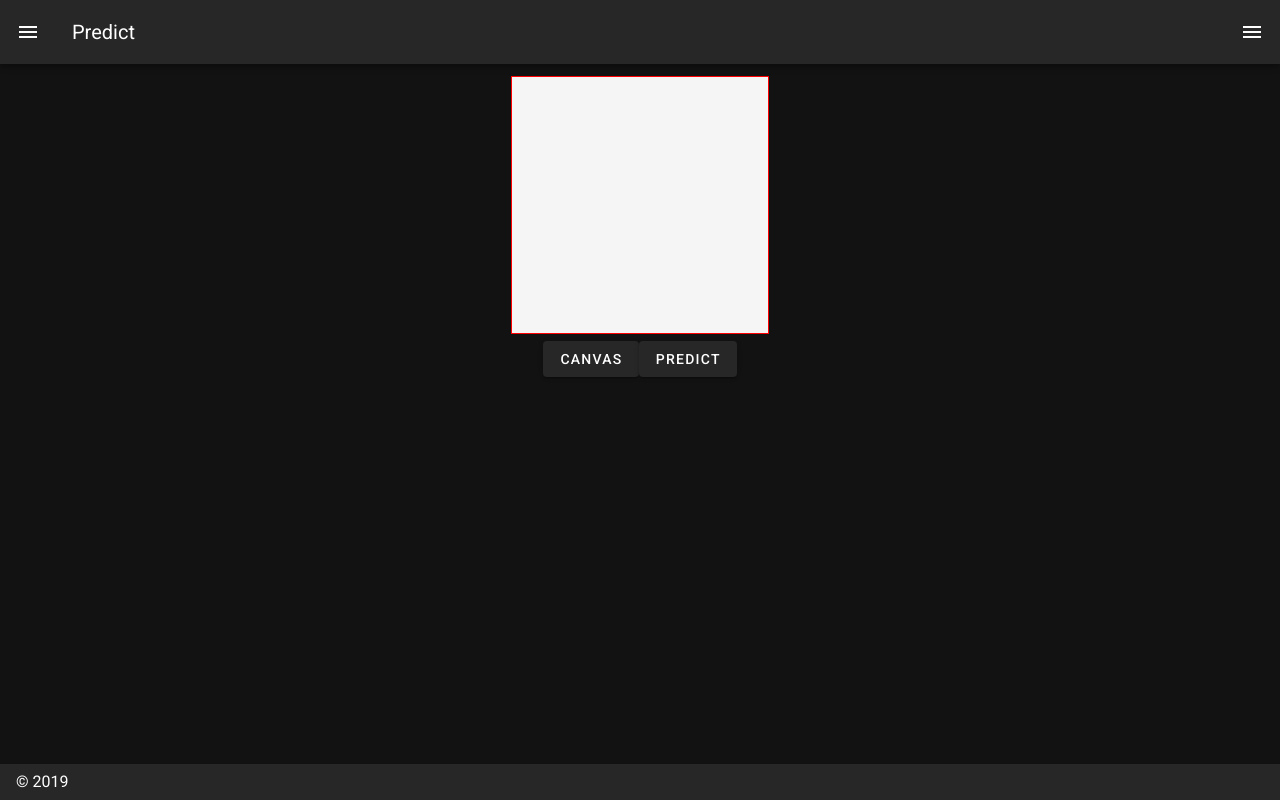
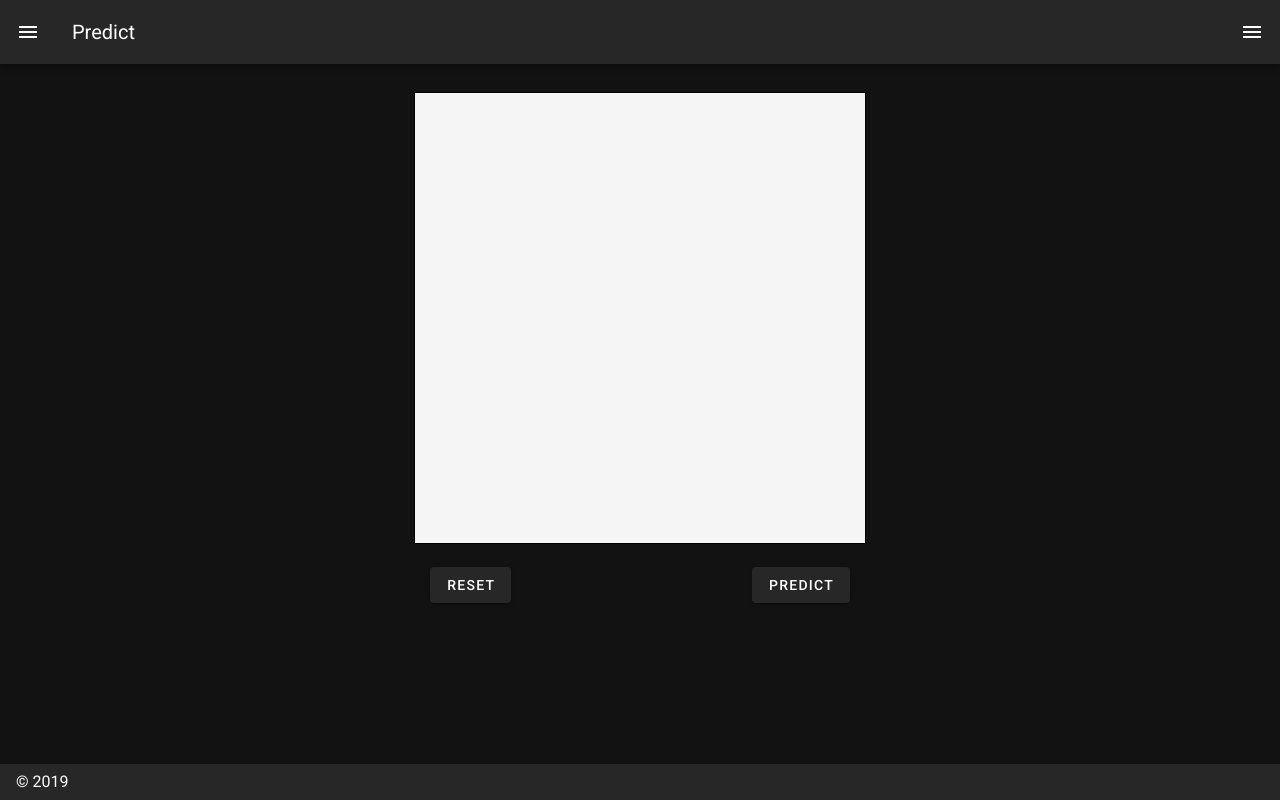
Before and after one commit to Sanseli/reinforcement-learning, a Nuxt app: page / in a window 1280 px wide. Built offline with nearby package versions, Linux system fonts and the light colour scheme.

Commit message:
:sparkles:

```diff
--- a/components/canvas.vue
+++ b/components/canvas.vue
@@ -3,13 +3,14 @@
     <canvas
       ref="canvas"
       id="drawing-pad"
-      width="256" height="256"
+      width="450" height="450"
     ></canvas>
-    <div>
-      <v-btn @click='resetCanvas'>Canvas</v-btn>
+    <v-row style="margin: 0 2em;">
+      <v-btn @click='resetCanvas'>Reset</v-btn>
+      <v-spacer/>
       <v-btn @click='predict'>Predict</v-btn>
 <!--      <v-btn @click='replay'>Replay</v-btn>-->
-    </div>
+    </v-row>
 
   </div>
 </template>
@@ -88,7 +89,7 @@
               this.points.length = 0; // reset points array
           },
           predict() {
-              const context = this.canvas.getContext('2d')
+              const context = this.canvas.getContext('2d');
               const imgData = new Uint8Array(context.getImageData(0, 0, this.canvas.width, this.canvas.height).data.buffer);
               console.log(imgData)
           },
@@ -134,8 +135,9 @@
 
 <style>
   canvas {
-    border: 1px solid red;
+    border: 1px solid black;
     cursor:crosshair;
     background-color: #F5F5F5;
+    margin: 1em;
   }
 </style>
```
